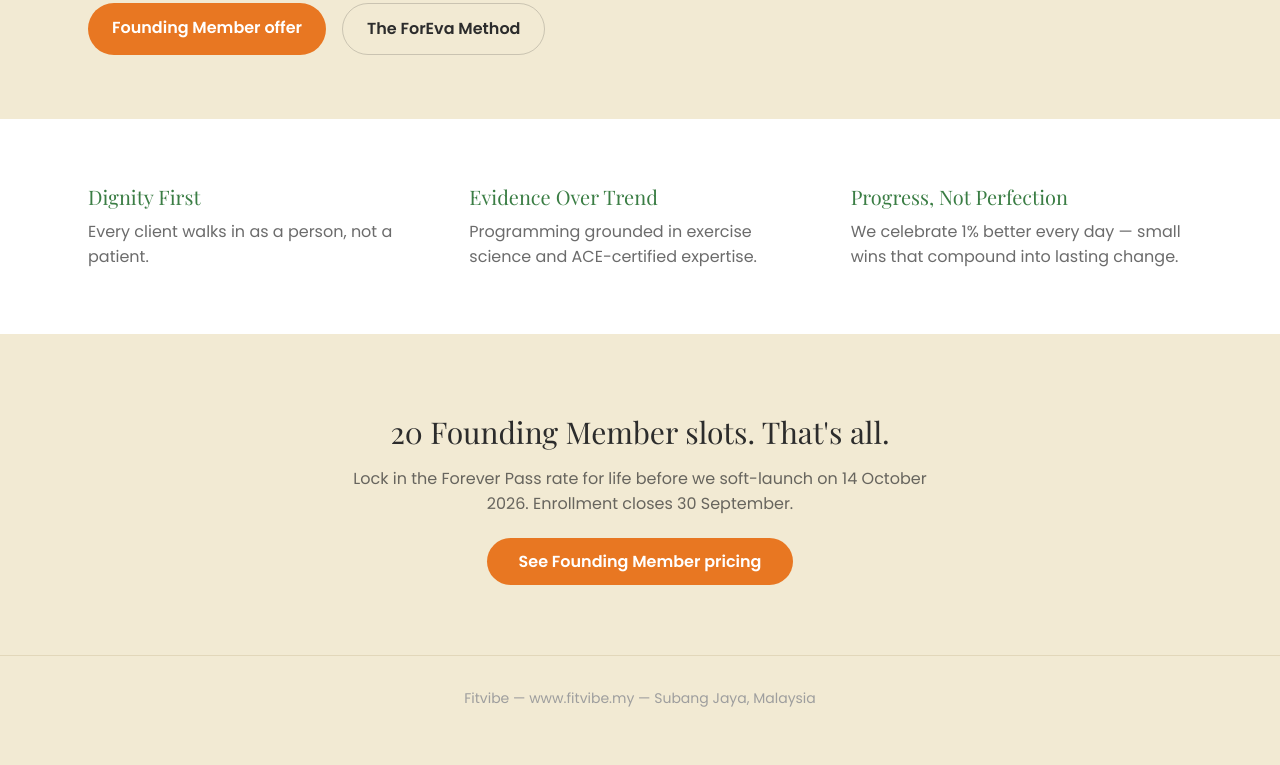
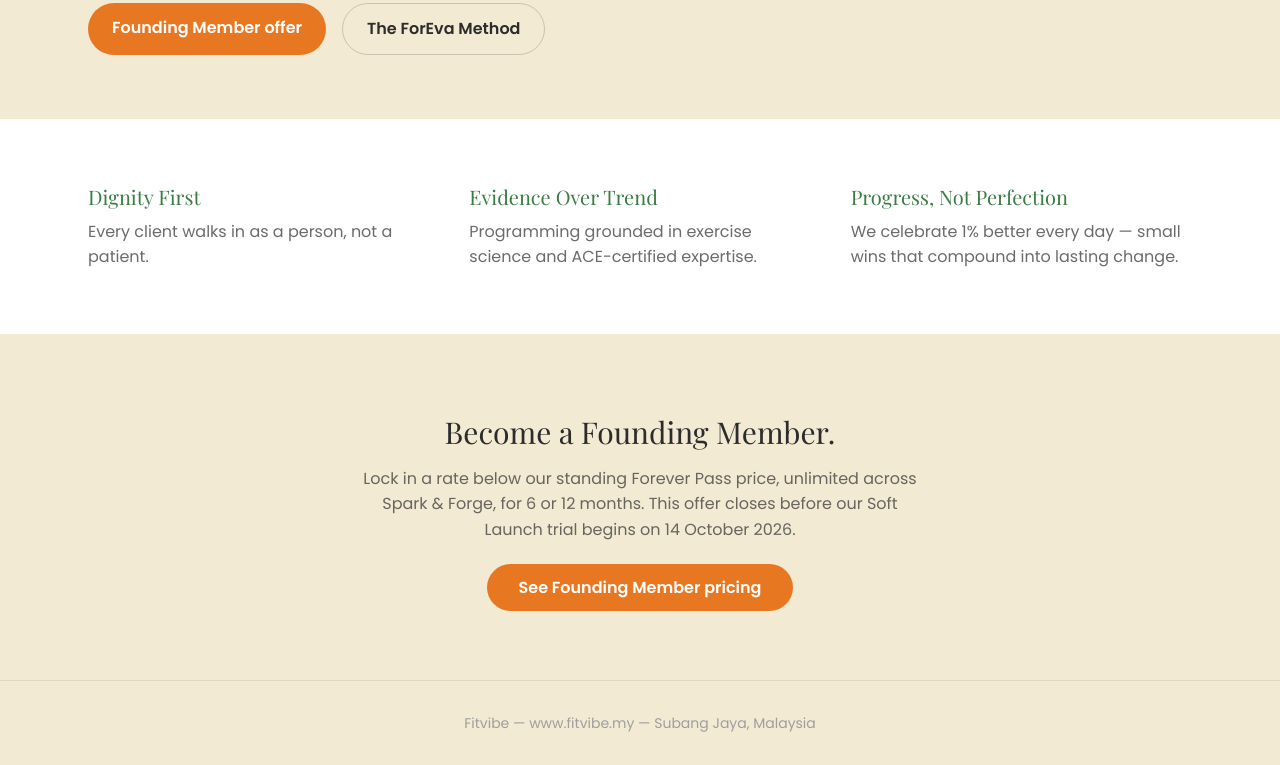
Before and after one commit to ethanRjoseph14/fitvibe-system, a Next.js app: page / in a window 1280 px wide. Shown: the part 528-1293 px from the top of the page. Before the commit the page ends 1268 px from the top, so only its background shows below. Built offline with nearby package versions, Linux system fonts and the light colour scheme.

Commit message:
Revise Founding Member CTA text and offer details
Updated the Founding Member section with new text and offer details.

```diff
--- a/app/page.tsx
+++ b/app/page.tsx
@@ -71,10 +71,11 @@ export default function Home() {
 
       {/* Founding member CTA */}
       <section className="mx-auto max-w-6xl px-6 py-20 text-center">
-        <h2 className="font-display text-3xl mb-4">20 Founding Member slots. That&apos;s all.</h2>
+        <h2 className="font-display text-3xl mb-4">Become a Founding Member.</h2>
         <p className="text-charcoal/70 max-w-xl mx-auto mb-8">
-          Lock in the Forever Pass rate for life before we soft-launch on 14 October 2026.
-          Enrollment closes 30 September.
+          Lock in a rate below our standing Forever Pass price, unlimited across Spark &amp;
+          Forge, for 6 or 12 months. This offer closes before our Soft Launch trial begins
+          on 14 October 2026.
         </p>
         <Link
           href="/programmes"
```
